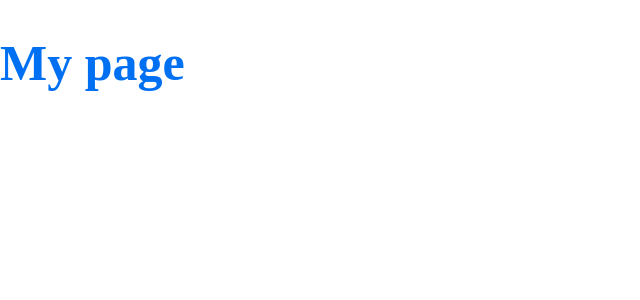
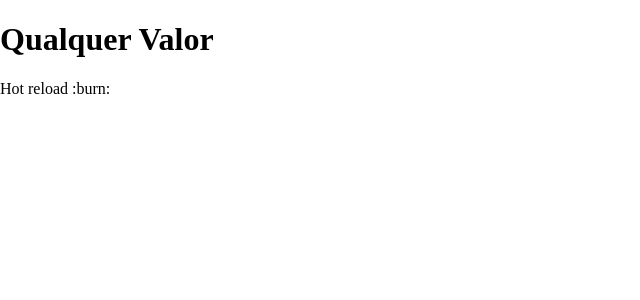
Before and after one commit to vinicius-godoy/instalura-base, a Next.js app: page / in a window 1280 px wide. Shown: the top 300 px of the page, without its empty margins (0-640 px from the left). Built offline with nearby package versions, Linux system fonts and the light colour scheme.

Commit message:
Commit Aula 1 Finalizada

```diff
--- a/pages/index.js
+++ b/pages/index.js
@@ -1,10 +1,14 @@
 import styled from 'styled-components'
 
-const Title = styled.h1`
-  font-size: 50px;
-  color: ${({ theme }) => theme.colors.primary};
-`
+// const Title = styled.h1`
+//   font-size: 50px;
+//   color: ${({ theme }) => theme.colors.primary};
+// `
+
+function Title(props) {
+  return <h1>{props.children}</h1>
+}
 
 export default function Home() {
-  return <Title>My page</Title>
+  return <div><Title>Qualquer Valor</Title>Hot reload :burn:</div>
 }
```
Also changed, not shown: pages/404.js (added, +7 -0 lines), pages/sobre.js (added, +7 -0 lines).
